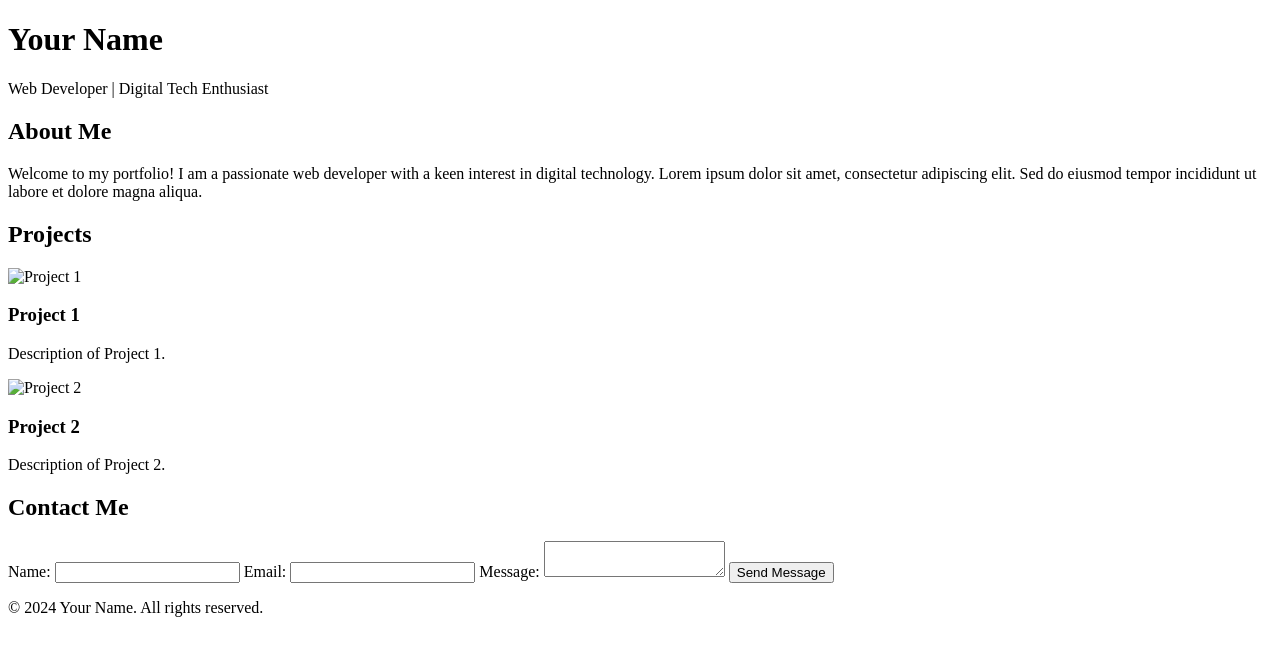
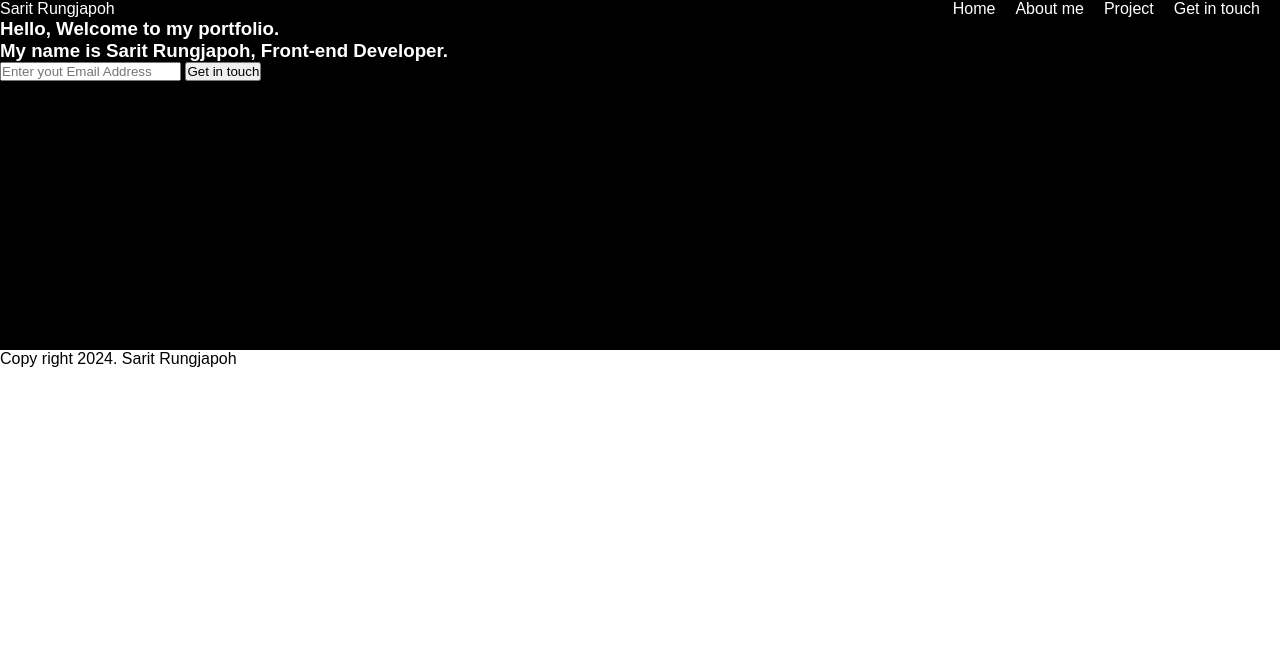
Before and after one commit to saritrungj/saritrungj.github.io, a plain HTML site: page index.html in a window 1280 px wide. Drawn offline with Linux system fonts and the light colour scheme.

Commit message:
New portfolio

```diff
--- a/index.html
+++ b/index.html
@@ -1,68 +1,45 @@
 <!DOCTYPE html>
 <html lang="en">
+
 <head>
     <meta charset="UTF-8">
     <meta name="viewport" content="width=device-width, initial-scale=1.0">
-    <title>Your Name - Portfolio</title>
-    <link rel="stylesheet" href="styles.css">
+    <title>Sarit 'Tawan' Rungjapoh</title>
+    <link rel="stylesheet" href="style.css">
 </head>
+
 <body>
-
-    <header>
-        <div class="container">
-            <h1>Your Name</h1>
-            <p>Web Developer | Digital Tech Enthusiast</p>
-        </div>
-    </header>
-
-    <section id="about">
-        <div class="container">
-            <h2>About Me</h2>
-            <p>
-                Welcome to my portfolio! I am a passionate web developer with a keen interest in digital technology.
-                Lorem ipsum dolor sit amet, consectetur adipiscing elit. Sed do eiusmod tempor incididunt ut labore et dolore magna aliqua.
-            </p>
-        </div>
-    </section>
-
-    <section id="projects">
-        <div class="container">
-            <h2>Projects</h2>
-            <div class="project">
-                <img src="project1.jpg" alt="Project 1">
-                <h3>Project 1</h3>
-                <p>Description of Project 1.</p>
+    <div class="container">
+        <header class="header-portfolio">
+            <nav class="nav-portfolio">
+                <div class="nav-menu">
+                    <div class="nav-name">Sarit Rungjapoh</div>
+                    <ul class="nav-items">
+                        <li><a href="/">Home</a></li>
+                        <li><a href="/">About me</a></li>
+                        <li><a href="/">Project</a></li>
+                        <li><a href="/">Get in touch</a></li>
+                    </ul>
+                </div>
+                <div class="nav-info">
+                    <h3>Hello, Welcome to my portfolio. <br>
+                        My name is Sarit Rungjapoh,
+                        Front-end Developer. <br>
+                    </h3>
+                </div>
+                <div class="nav-button">
+                    <input type="text" placeholder="Enter yout Email Address">
+                    <button style="color: black;">Get in touch</button>
+                </div>
+            </nav>
+        </header>
+        <footer>
+            <div class="footer-portfolio">
+                <div style="color: black;">Copy right 2024. Sarit Rungjapoh</div>
             </div>
-            <div class="project">
-                <img src="project2.jpg" alt="Project 2">
-                <h3>Project 2</h3>
-                <p>Description of Project 2.</p>
-            </div>
-            <!-- Add more projects as needed -->
-        </div>
-    </section>
-
-    <section id="contact">
-        <div class="container">
-            <h2>Contact Me</h2>
-            <form id="contact-form">
-                <label for="name">Name:</label>
-                <input type="text" id="name" name="name" required>
-                <label for="email">Email:</label>
-                <input type="email" id="email" name="email" required>
-                <label for="message">Message:</label>
-                <textarea id="message" name="message" required></textarea>
-                <button type="submit">Send Message</button>
-            </form>
-        </div>
-    </section>
-
-    <footer>
-        <div class="container">
-            <p>&copy; 2024 Your Name. All rights reserved.</p>
-        </div>
-    </footer>
-
+        </footer>
+    </div>
     <script src="script.js"></script>
 </body>
+
 </html>
--- a/style.css
+++ b/style.css
@@ -1,74 +1,32 @@
-body {
-  font-family: 'Arial', sans-serif;
+* {
+  font-family: Arial;
   margin: 0;
   padding: 0;
   box-sizing: border-box;
-  background-color: #f5f5f5;
+  color: white;
 }
 
-.container {
-  max-width: 1200px;
-  margin: 0 auto;
-  padding: 20px;
+.container {}
+
+.header-portfolio {
+  background-color: black;
+  height: 350px;
 }
 
-header {
-  background-color: #333;
-  color: #fff;
-  text-align: center;
-  padding: 40px 0;
+.nav-menu {
+  display: flex;
+  justify-content: space-between;
 }
 
-header h1 {
-  margin: 0;
+.nav-items {
+  display: flex;
+  justify-content: space-between;
+
+  & li {
+    margin-right: 20px;
+    list-style-type: none;
+  }
+  & a {
+    text-decoration: none;
+  }
 }
-
-header p {
-  font-size: 1.2em;
-}
-
-section {
-  padding: 60px 0;
-}
-
-section h2 {
-  text-align: center;
-}
-
-project img {
-  max-width: 100%;
-  height: auto;
-}
-
-form {
-  display: grid;
-  grid-template-columns: 1fr 1fr;
-  gap: 20px;
-}
-
-form label,
-form input,
-form textarea,
-form button {
-  width: 100%;
-  margin-bottom: 15px;
-}
-
-button {
-  background-color: #333;
-  color: #fff;
-  padding: 10px;
-  border: none;
-  cursor: pointer;
-}
-
-button:hover {
-  background-color: #555;
-}
-
-footer {
-  background-color: #333;
-  color: #fff;
-  text-align: center;
-  padding: 10px 0;
-}
```
